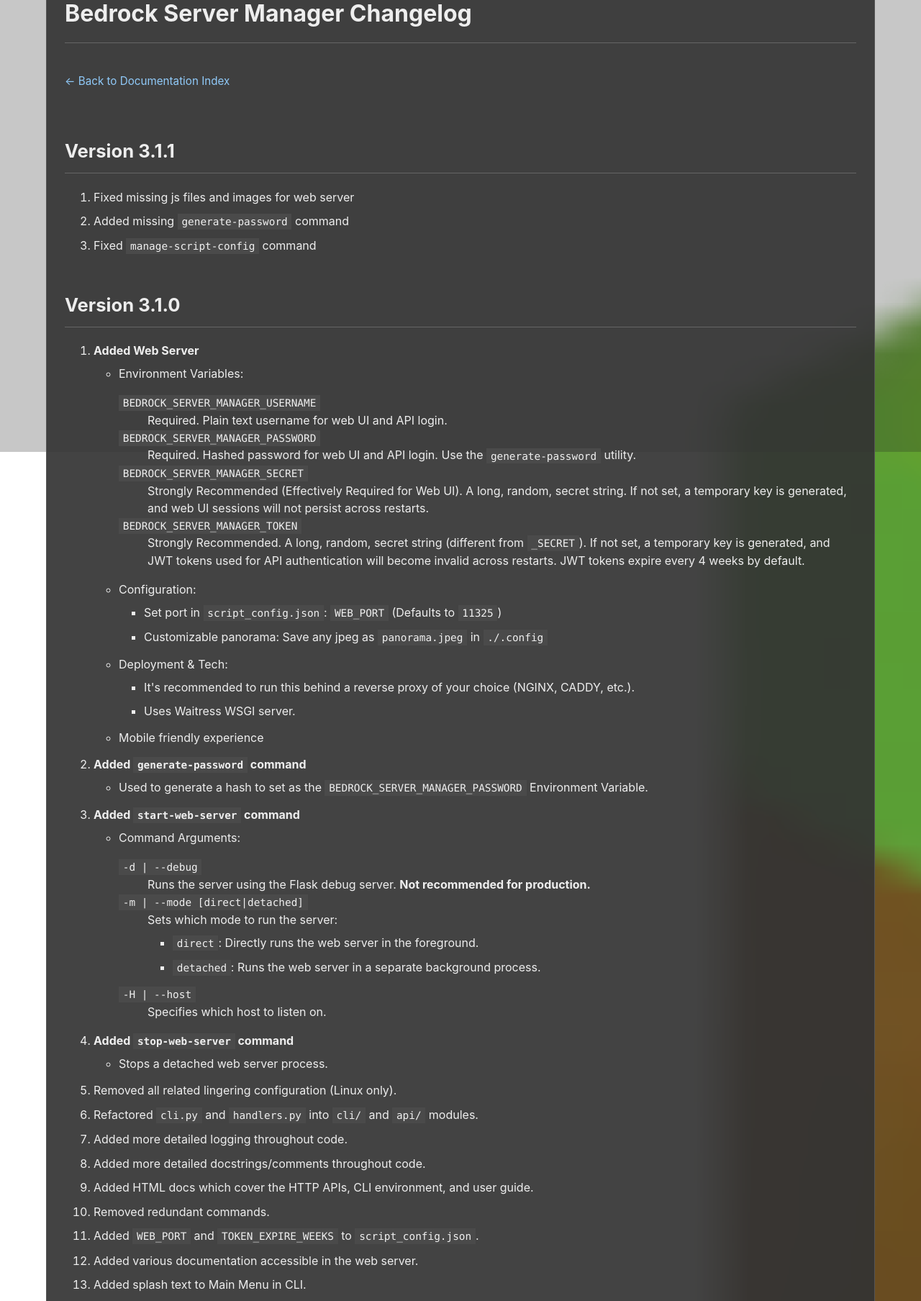
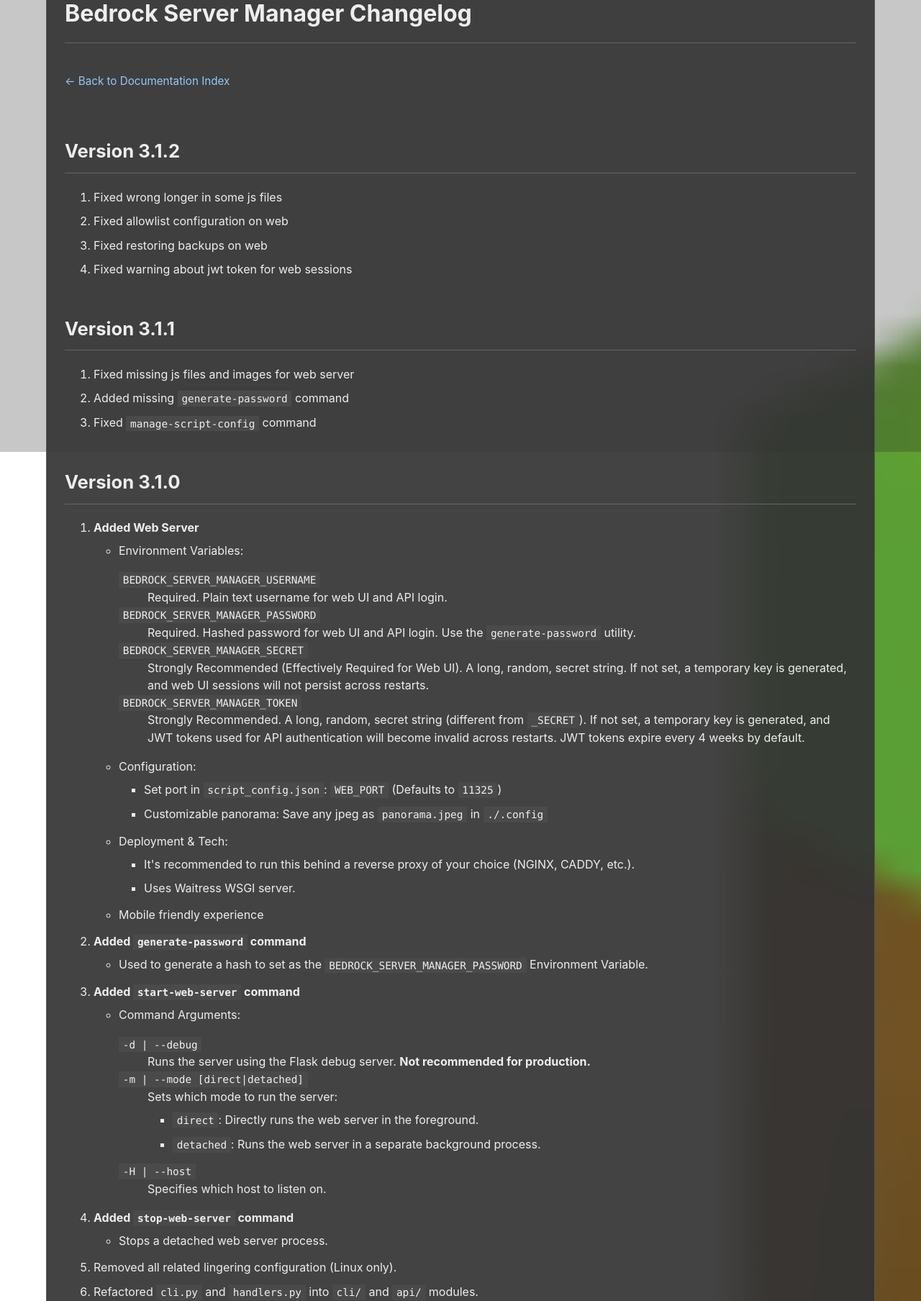
Before and after one commit to mmorys/bedrock-server-manager, a Flask app: page /docs/changelog in a window 1280 px wide. Shown: the part 172-1980 px from the top of the page at 72% size. Run offline with Flask 3, Linux system fonts and the light colour scheme; parts of the project's set-up code (start-up, migrations or seed data) failed here and were passed over.

Commit message:
3.1.2 changelog

```diff
--- a/bedrock_server_manager/web/templates/changelog.html
+++ b/bedrock_server_manager/web/templates/changelog.html
@@ -182,6 +182,15 @@
     <p class="back-to-docs-link">
         <a href="{{ url_for('doc_routes.doc_index') }}">← Back to Documentation Index</a>
     </p>
+
+    {# --- Version 3.1.2 --- #}
+    <h2>Version 3.1.2</h2>
+    <ol>
+        <li>Fixed wrong longer in some js files</li>
+        <li>Fixed allowlist configuration on web</li>
+        <li>Fixed restoring backups on web</li>
+        <li>Fixed warning about jwt token for web sessions</li>
+    </ol>
 
     {# --- Version 3.1.1 --- #}
     <h2>Version 3.1.1</h2>
```
Also changed, not shown: CHANGELOG.md.
